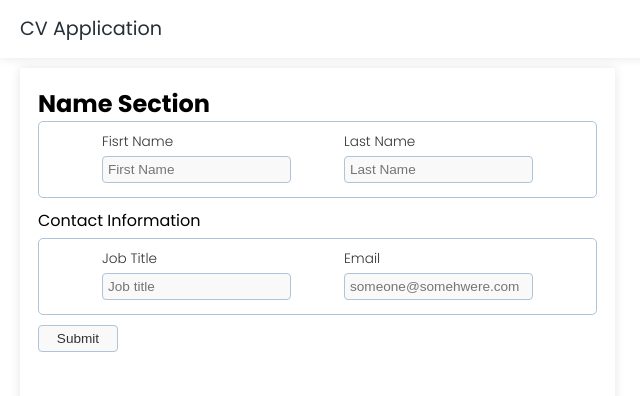
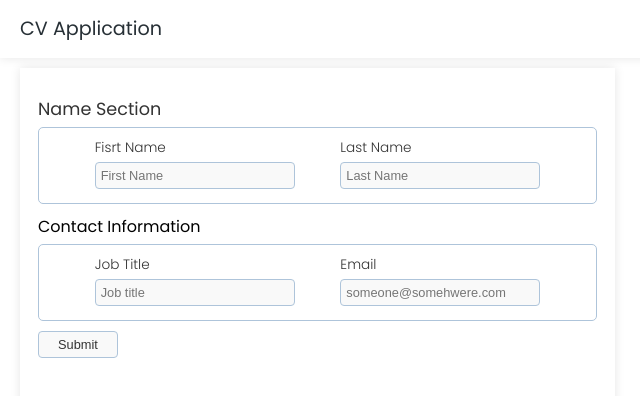
Before and after one commit to Kummirai/cv-application, a React (Vite) app in the folder cv application/: page / in a window 1280 px wide. Shown: the top 396 px of the page, without its empty margins (0-640 px from the left). Built offline with nearby package versions, Linux system fonts and the light colour scheme.

Commit message:
Refactor nameSection.css in CvTemplate component

```diff
--- a/cv application/src/components/CvTemplate/NameSection/nameSection.css
+++ b/cv application/src/components/CvTemplate/NameSection/nameSection.css
@@ -14,6 +14,12 @@
   padding: 10px;
 }
 
+.name-section h2{
+  font-size: 1.1rem;
+  font-weight: 400;
+  color: #333;
+  padding: 10px 0 5px 0;
+}
 .name-section div{
   display: flex;
   flex-direction: column;
@@ -24,11 +30,11 @@
   border-radius: 4px;
   background-color: #f9f9f9;
   color: #333;
-  font-size: 0.85rem;
+  font-size: 0.80rem;
   font-weight: 200;
   margin: 4px 0;
   padding: 5px;
-  width: 100%;
+  width: 200px;
 }
 
 .name-section input[type=submit]{
```
